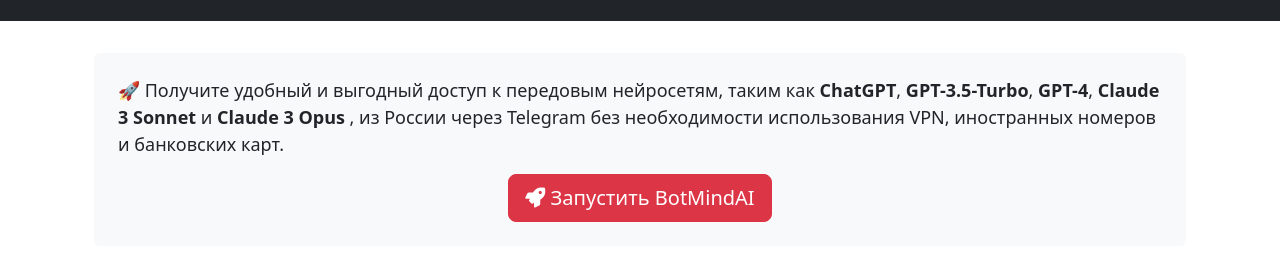
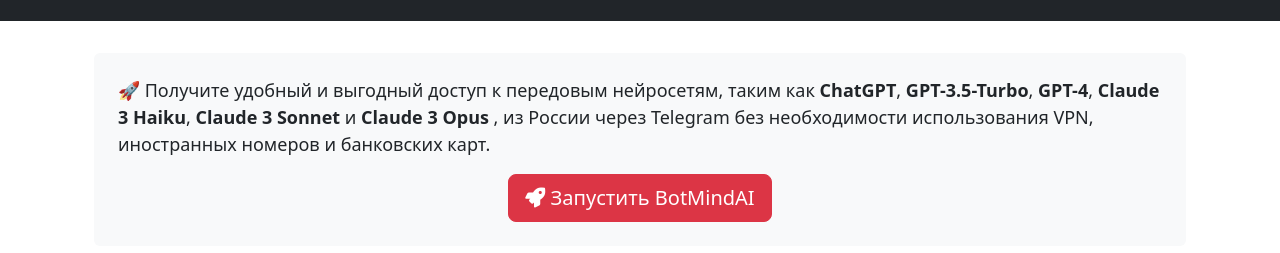
Before and after one commit to k1ng/botmind.ru, a plain HTML site: page index.html in a window 1280 px wide. Shown: the part 83-336 px from the top of the page. Drawn offline with nearby package versions, Linux system fonts and the light colour scheme.

Commit message:
Добавлена модель Claude 3 Haiku

```diff
--- a/index.html
+++ b/index.html
@@ -38,6 +38,7 @@
                 <strong>ChatGPT</strong>,
                 <strong>GPT-3.5-Turbo</strong>,
                 <strong>GPT-4</strong>,
+                <strong>Claude 3 Haiku</strong>,
                 <strong>Claude 3 Sonnet</strong> и
                 <strong>Claude 3 Opus</strong>
                 , из России через Telegram без необходимости использования VPN, иностранных
```
Also changed, not shown: img/models_price_070324.png (deleted), img/models_price_140324.png (added).
